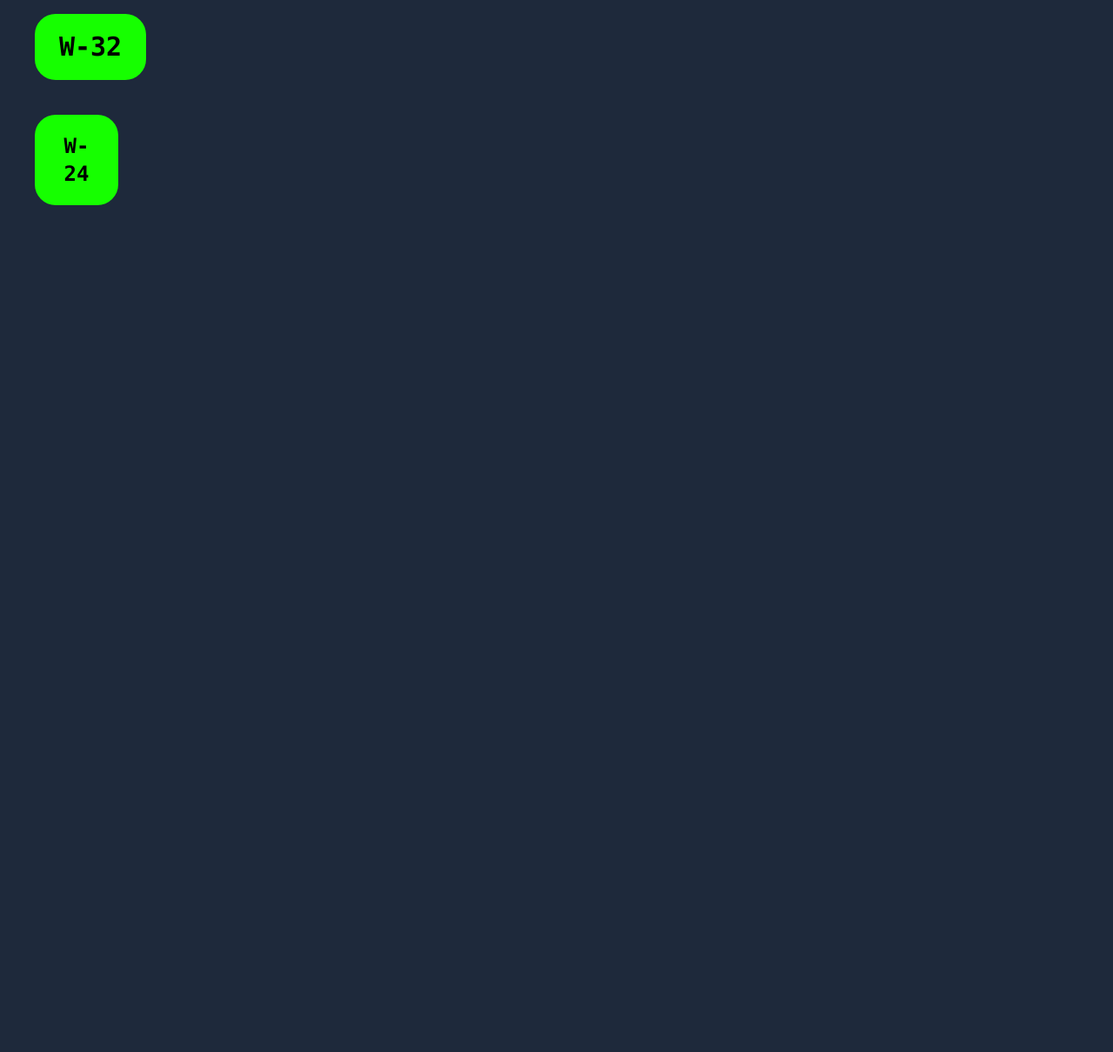
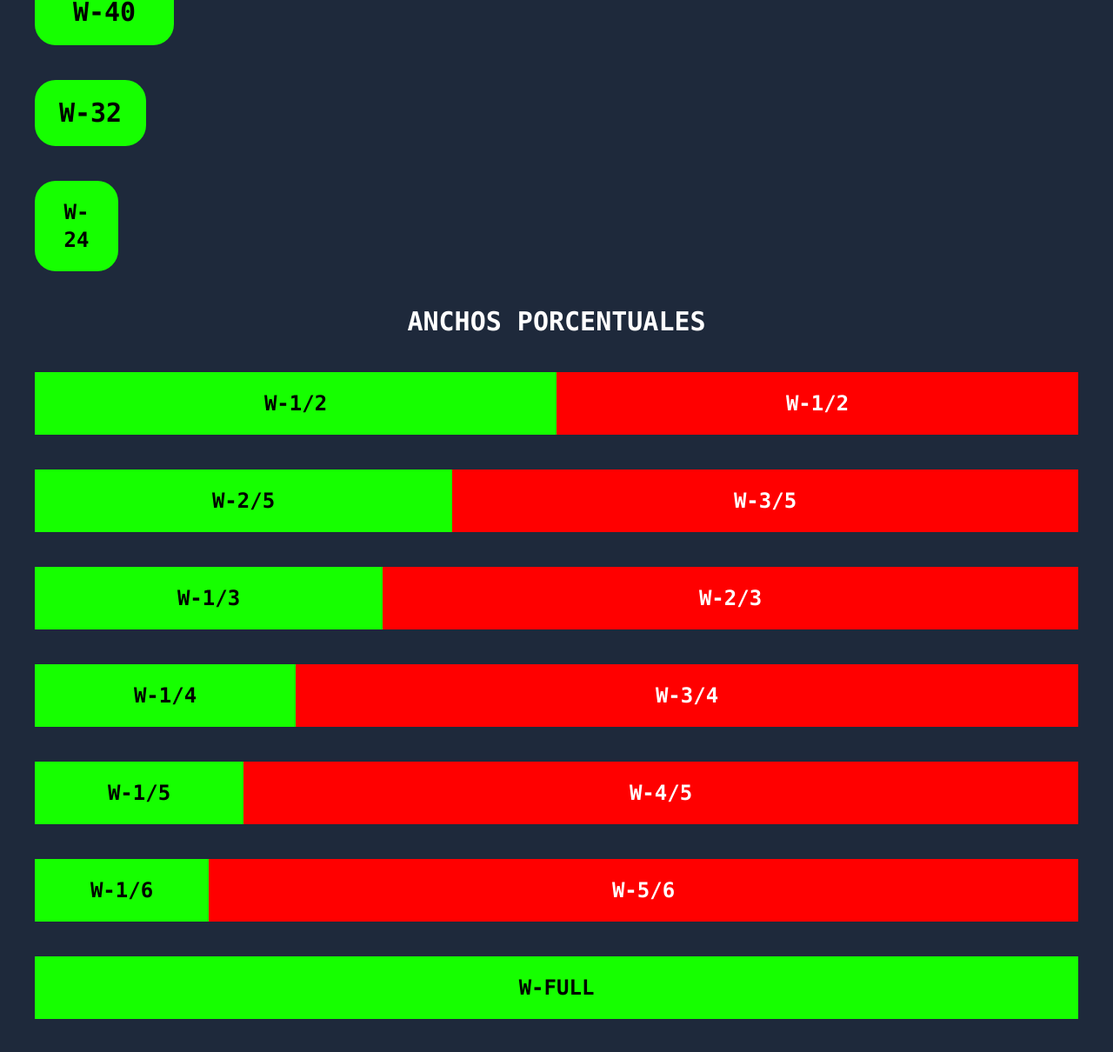
Before and after one commit to dgutierrez21/Learning-Tailwind-CSS, a website: page src/08-Dimensionamiento/01-width/index.html in a window 1280 px wide. Shown: the part 604-1814 px from the top of the page at 87% size. Before the commit the page ends 880 px from the top, so only its background shows below. Drawn offline with nearby package versions, Linux system fonts and the light colour scheme; files that its build step writes are made by us from their sources.

Commit message:
Anchos porcentuales

```diff
--- a/src/08-Dimensionamiento/01-width/Width.txt
+++ b/src/08-Dimensionamiento/01-width/Width.txt
@@ -15,3 +15,8 @@ Anchos fijos
 Utilice w-{number} o w-px para establecer un elemento en un ancho fijo.
 
 ...
+
+Anchos porcentuales
+Utilice w-{fraction} o w-full para establecer un elemento en un ancho basado en porcentajes.
+
+...
--- a/src/08-Dimensionamiento/01-width/index.html
+++ b/src/08-Dimensionamiento/01-width/index.html
@@ -7,41 +7,103 @@
     <link href="../../../dist/output.css" rel="stylesheet" />
     <title>Document</title>
   </head>
-  <body class="p-10 bg-slate-800 space-y-10">
-    <div
-      class="bg-[#16FF00] font-mono font-bold uppercase text-3xl text-center p-5 rounded-3xl w-96"
-    >
-      w-96
-    </div>
-    <div
-      class="bg-[#16FF00] font-mono font-bold uppercase text-3xl text-center p-5 rounded-3xl w-80"
-    >
-      w-80
-    </div>
-    <div
-      class="bg-[#16FF00] font-mono font-bold uppercase text-3xl text-center p-5 rounded-3xl w-64"
-    >
-      w-64
-    </div>
-    <div
-      class="bg-[#16FF00] font-mono font-bold uppercase text-3xl text-center p-5 rounded-3xl w-48"
-    >
-      w-48
-    </div>
-    <div
-      class="bg-[#16FF00] font-mono font-bold uppercase text-3xl text-center p-5 rounded-3xl w-40"
-    >
-      w-40
-    </div>
-    <div
-      class="bg-[#16FF00] font-mono font-bold uppercase text-3xl text-center p-5 rounded-3xl w-32"
-    >
-      w-32
-    </div>
+  <body
+    class="p-10 bg-slate-800 space-y-10 text-center font-mono font-bold uppercase text-3xl"
+  >
+    <h1 class="text-white">Anchos fijos</h1>
+
+    <div class="bg-[#16FF00] p-5 rounded-3xl w-96">w-96</div>
+    <div class="bg-[#16FF00] p-5 rounded-3xl w-80">w-80</div>
+    <div class="bg-[#16FF00] p-5 rounded-3xl w-64">w-64</div>
+    <div class="bg-[#16FF00] p-5 rounded-3xl w-48">w-48</div>
+    <div class="bg-[#16FF00] p-5 rounded-3xl w-40">w-40</div>
+    <div class="bg-[#16FF00] p-5 rounded-3xl w-32">w-32</div>
     <div
       class="bg-[#16FF00] font-mono font-bold uppercase text-2xl text-center p-5 rounded-3xl w-24"
     >
       w-24
     </div>
+    <h1 class="text-white">Anchos porcentuales</h1>
+    <div class="space-y-10">
+      <div class="flex">
+        <div
+          class="bg-[#16FF00] font-mono font-bold uppercase text-2xl text-center p-5 w-1/2"
+        >
+          w-1/2
+        </div>
+        <div
+          class="bg-[#ff0000] font-mono font-bold uppercase text-2xl text-center p-5 w-1/2 text-white"
+        >
+          w-1/2
+        </div>
+      </div>
+      <div class="flex">
+        <div
+          class="bg-[#16FF00] font-mono font-bold uppercase text-2xl text-center p-5 w-2/5"
+        >
+          w-2/5
+        </div>
+        <div
+          class="bg-[#ff0000] font-mono font-bold uppercase text-2xl text-center p-5 w-3/5 text-white"
+        >
+          w-3/5
+        </div>
+      </div>
+      <div class="flex">
+        <div
+          class="bg-[#16FF00] font-mono font-bold uppercase text-2xl text-center p-5 w-1/3"
+        >
+          w-1/3
+        </div>
+        <div
+          class="bg-[#ff0000] font-mono font-bold uppercase text-2xl text-center p-5 w-2/3 text-white"
+        >
+          w-2/3
+        </div>
+      </div>
+      <div class="flex">
+        <div
+          class="bg-[#16FF00] font-mono font-bold uppercase text-2xl text-center p-5 w-1/4"
+        >
+          w-1/4
+        </div>
+        <div
+          class="bg-[#ff0000] font-mono font-bold uppercase text-2xl text-center p-5 w-3/4 text-white"
+        >
+          w-3/4
+        </div>
+      </div>
+      <div class="flex">
+        <div
+          class="bg-[#16FF00] font-mono font-bold uppercase text-2xl text-center p-5 w-1/5"
+        >
+          w-1/5
+        </div>
+        <div
+          class="bg-[#ff0000] font-mono font-bold uppercase text-2xl text-center p-5 w-4/5 text-white"
+        >
+          w-4/5
+        </div>
+      </div>
+      <div class="flex">
+        <div
+          class="bg-[#16FF00] font-mono font-bold uppercase text-2xl text-center p-5 w-1/6"
+        >
+          w-1/6
+        </div>
+        <div
+          class="bg-[#ff0000] font-mono font-bold uppercase text-2xl text-center p-5 w-5/6 text-white"
+        >
+          w-5/6
+        </div>
+      </div>
+      <div class="flex">
+        <div
+          class="bg-[#16FF00] font-mono font-bold uppercase text-2xl text-center p-5 w-full"
+        >
+          w-full
+        </div>
+      </div>
+    </div>
   </body>
 </html>
```
